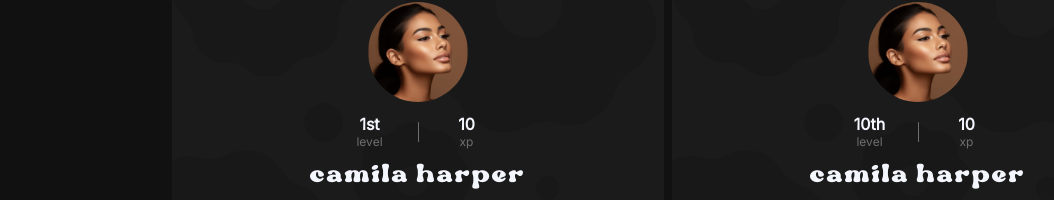
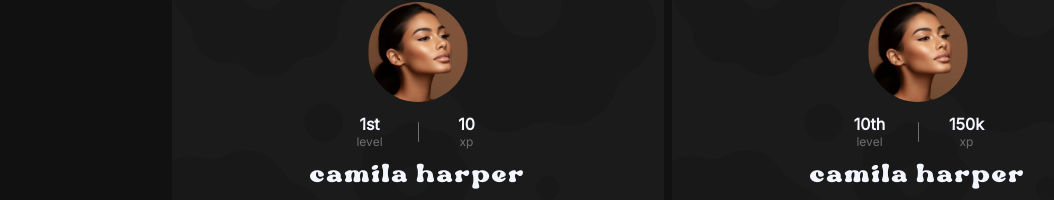
Before and after one commit to dolianich/dellicium, a React (Vite) app: page /models in a window 1280 px wide. Shown: the part 806-1006 px from the top of the page, without its empty margins (92-1146 px from the left). Built offline with nearby package versions, Linux system fonts and the light colour scheme.

Commit message:
Added a utility script for points

```diff
--- a/src/components/ModelCard/ModelCard.tsx
+++ b/src/components/ModelCard/ModelCard.tsx
@@ -4,6 +4,7 @@ import Badge from '../Badge/Badge';
 import Avatar from '../Avatar/Avatar';
 import Stats from '../Stats/Stats';
 import { getOrdinalSuffix } from '../../utils/ordinalSuffix';
+import { formatPoints } from '../../utils/formatPoints';
 
 interface Props {
   link: string;
@@ -31,7 +32,7 @@ const ModelCard = ({
         <div className={styles.stats}>
           <Stats value={getOrdinalSuffix(level)} subtitle="level" />
           <div className={styles.divider} />
-          <Stats value={xp} subtitle="xp" />
+          <Stats value={formatPoints(xp)} subtitle="xp" />
         </div>
         <h2>{name.toLowerCase()}</h2>
         <div className={styles.badges}>
--- a/src/data/models.ts
+++ b/src/data/models.ts
@@ -64,7 +64,7 @@ const models = [
       tags: ['verified', 'new', 'top'],
       avatar: camilaHarperAvatar,
       level: 10,
-      xp: 10
+      xp: 150000
     },
 
     {
--- /dev/null
+++ b/src/utils/formatPoints.ts
@@ -0,0 +1,11 @@
+export const formatPoints = (points: number): string => {
+    if (points >= 1000000) {
+      const millions = points / 1000000;
+      return `${millions % 1 === 0 ? millions.toFixed(0) : millions.toFixed(1)}m`;;
+    }
+    if (points >= 1000) {
+      const thousands = points / 1000;
+      return `${thousands % 1 === 0 ? thousands.toFixed(0) : thousands.toFixed(1)}k`;;
+    }
+    return points.toString();
+  };
```
